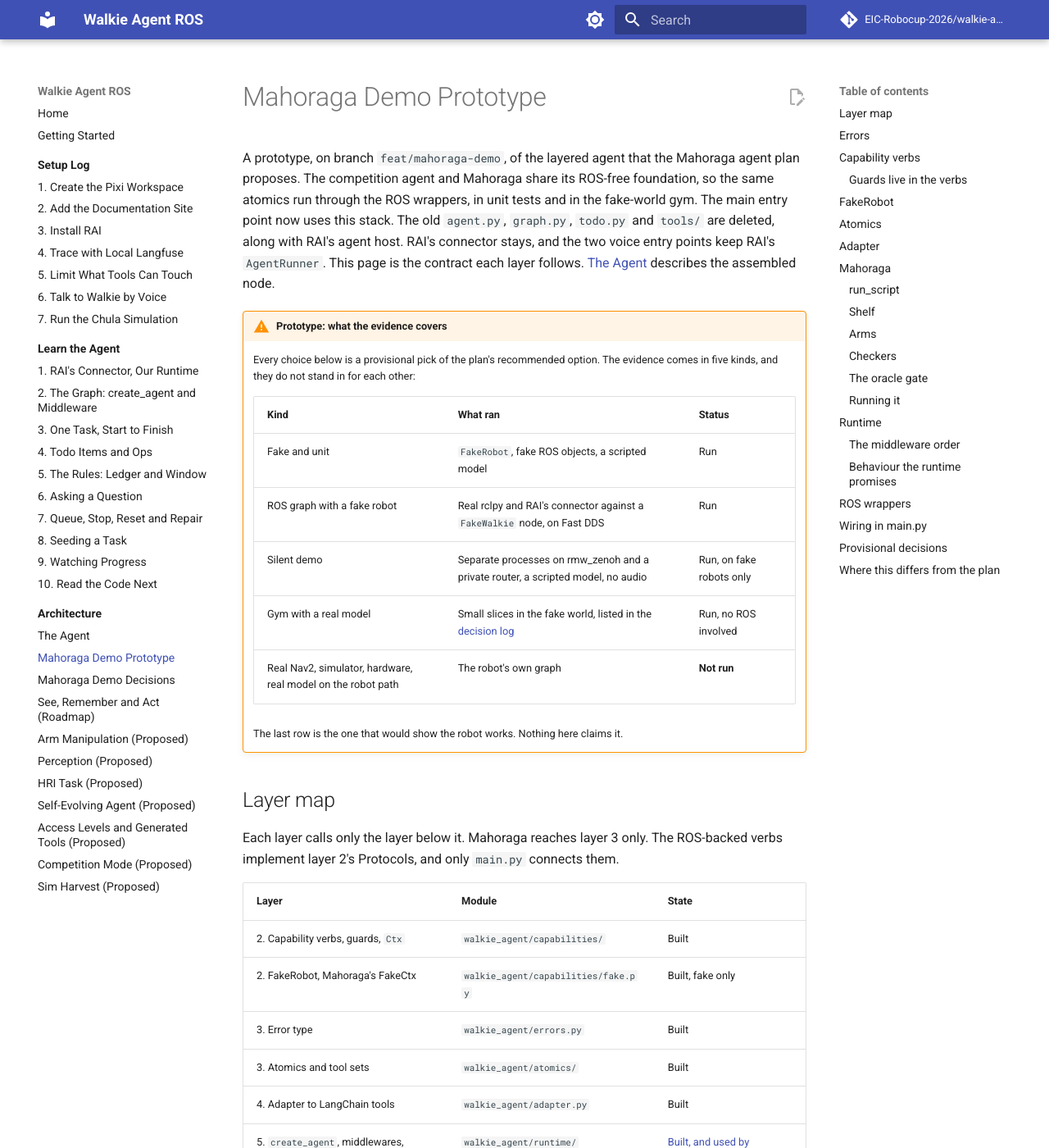
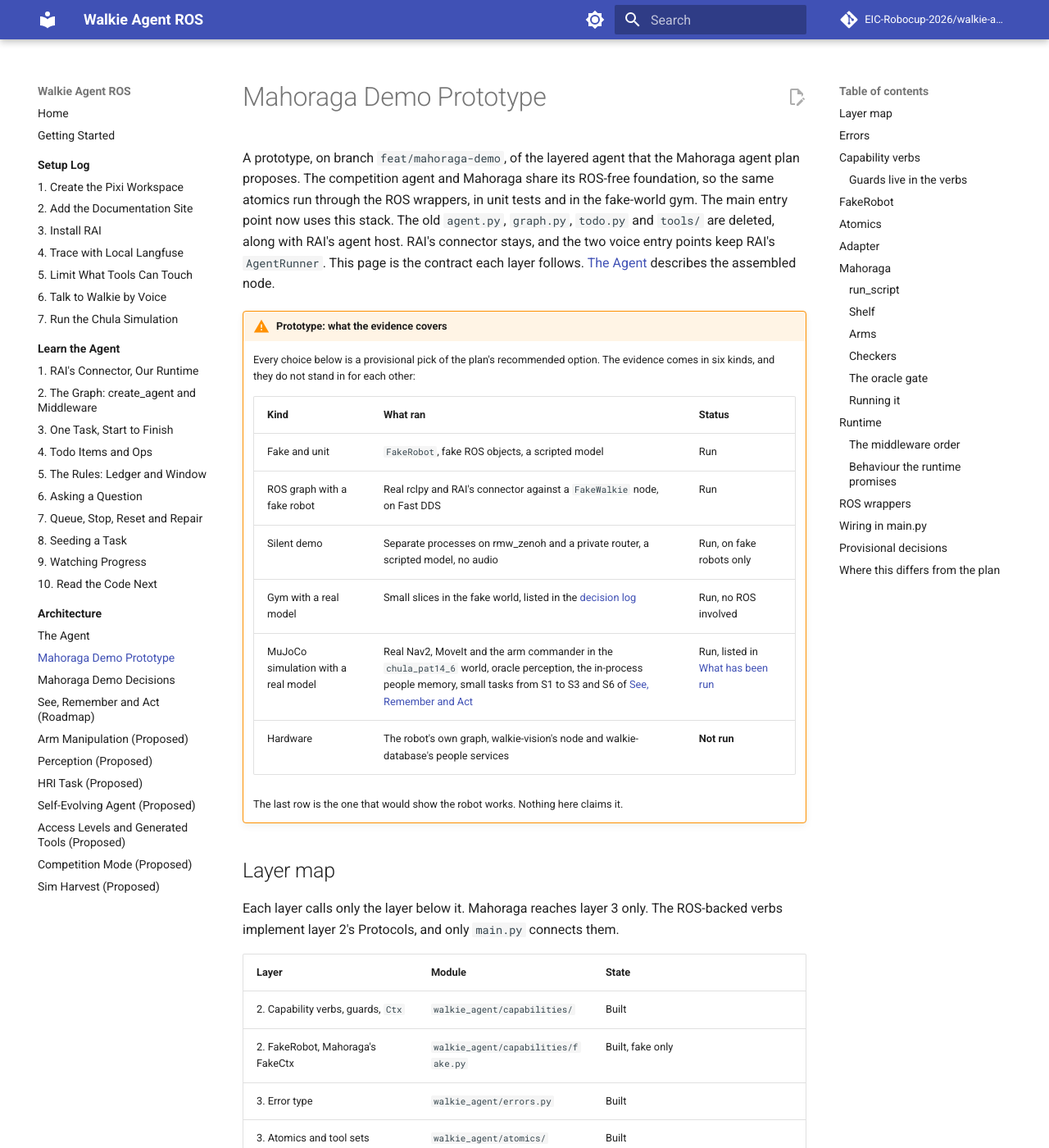
Before and after one commit to EIC-Robocup-2026/walkie-agent-ros, an MkDocs documentation site: the page built from docs/architecture/mahoraga-demo.md, in a window 1280 px wide and 1400 px high. Shown: the whole window at 82% size. Built offline with MkDocs 1.6.1 and Material for MkDocs 9.7.7, drawn with Linux system fonts in a browser that asks for light colours; comment, search, counter and statistics services are not loaded; some of the changed text lies outside the part shown.

Commit message:
docs: record the MuJoCo simulation runs in the demo's evidence table

```diff
--- a/docs/architecture/mahoraga-demo.md
+++ b/docs/architecture/mahoraga-demo.md
@@ -11,7 +11,7 @@ This page is the contract each layer follows.
 
 !!! warning "Prototype: what the evidence covers"
     Every choice below is a provisional pick of the plan's recommended option. The
-    evidence comes in five kinds, and they do not stand in for each other:
+    evidence comes in six kinds, and they do not stand in for each other:
 
     | Kind | What ran | Status |
     | --- | --- | --- |
@@ -19,7 +19,8 @@ This page is the contract each layer follows.
     | ROS graph with a fake robot | Real rclpy and RAI's connector against a `FakeWalkie` node, on Fast DDS | Run |
     | Silent demo | Separate processes on rmw_zenoh and a private router, a scripted model, no audio | Run, on fake robots only |
     | Gym with a real model | Small slices in the fake world, listed in the [decision log](mahoraga-demo-decisions.md#small-real-model-runs) | Run, no ROS involved |
-    | Real Nav2, simulator, hardware, real model on the robot path | The robot's own graph | **Not run** |
+    | MuJoCo simulation with a real model | Real Nav2, MoveIt and the arm commander in the `chula_pat14_6` world, oracle perception, the in-process people memory, small tasks from S1 to S3 and S6 of [See, Remember and Act](see-remember-act.md) | Run, listed in [What has been run](../setup/08-chula-simulation.md#what-has-been-run) |
+    | Hardware | The robot's own graph, walkie-vision's node and walkie-database's people services | **Not run** |
 
     The last row is the one that would show the robot works. Nothing here claims it.
 
@@ -36,8 +37,8 @@ ROS-backed verbs implement layer 2's Protocols, and only `main.py` connects them
 | 3. Atomics and tool sets | `walkie_agent/atomics/` | Built |
 | 4. Adapter to LangChain tools | `walkie_agent/adapter.py` | Built |
 | 5. `create_agent`, middlewares, Runner | `walkie_agent/runtime/` | [Built, and used by `main.py`](#runtime) |
-| 1 to 2. ROS-backed verbs, operator topics | `walkie_agent/ros/` | [Built, run on fake robots only](#ros-wrappers) |
-| Entry point: flags, signals, assembly | `walkie_agent/main.py` | [Built, run on fake robots only](#wiring-in-mainpy) |
+| 1 to 2. ROS-backed verbs, operator topics | `walkie_agent/ros/` | [Built, run on fake robots and in the MuJoCo simulation](#ros-wrappers) |
+| Entry point: flags, signals, assembly | `walkie_agent/main.py` | [Built, run on fake robots and in the MuJoCo simulation](#wiring-in-mainpy) |
 | 6. `run_script`, shelf, gym | `mahoraga/`, with its own pixi environment | [Built](#mahoraga), fake world only |
 
 `errors`, `capabilities`, `atomics`, `adapter` and `runtime` never import
```
